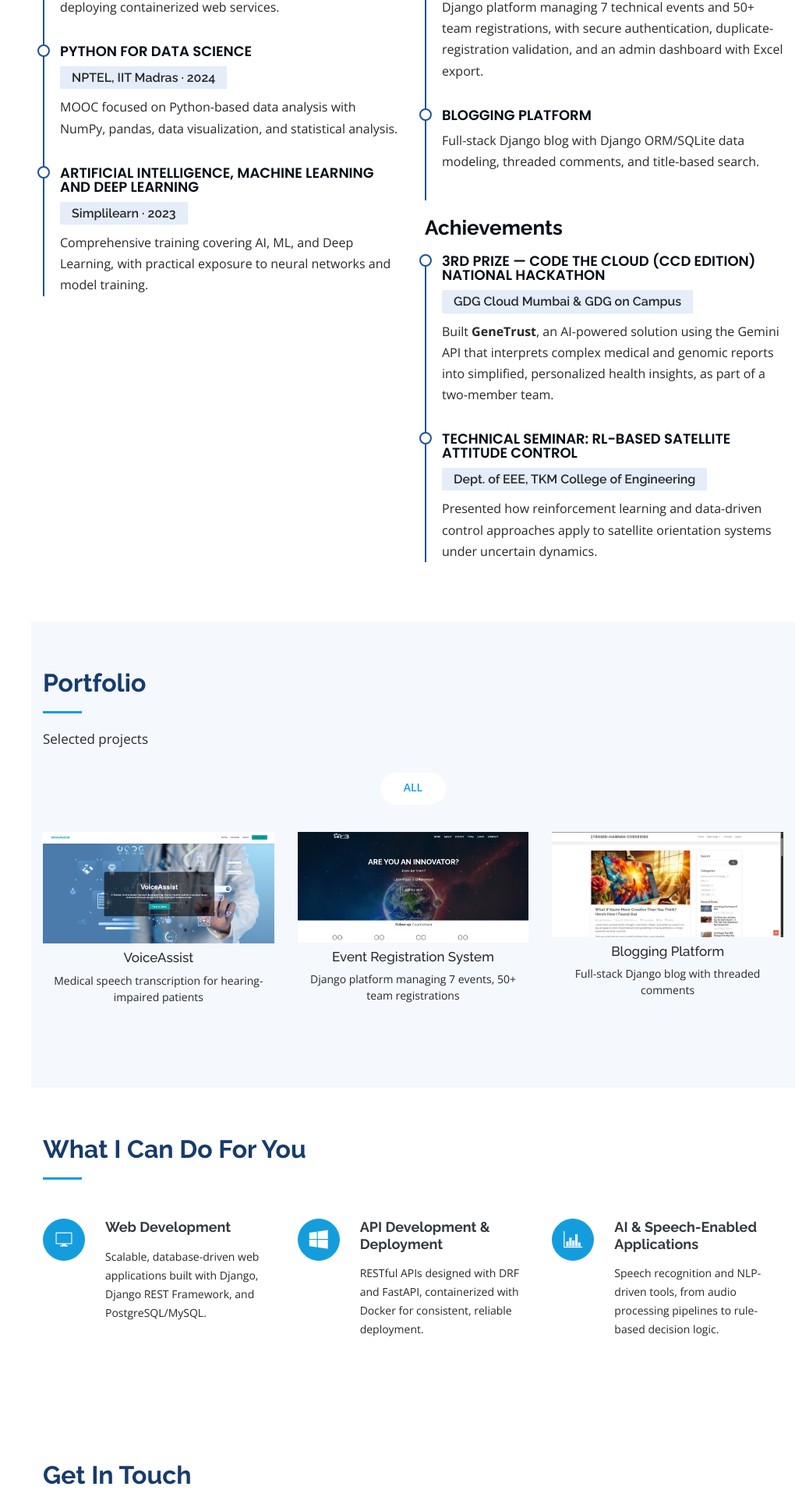
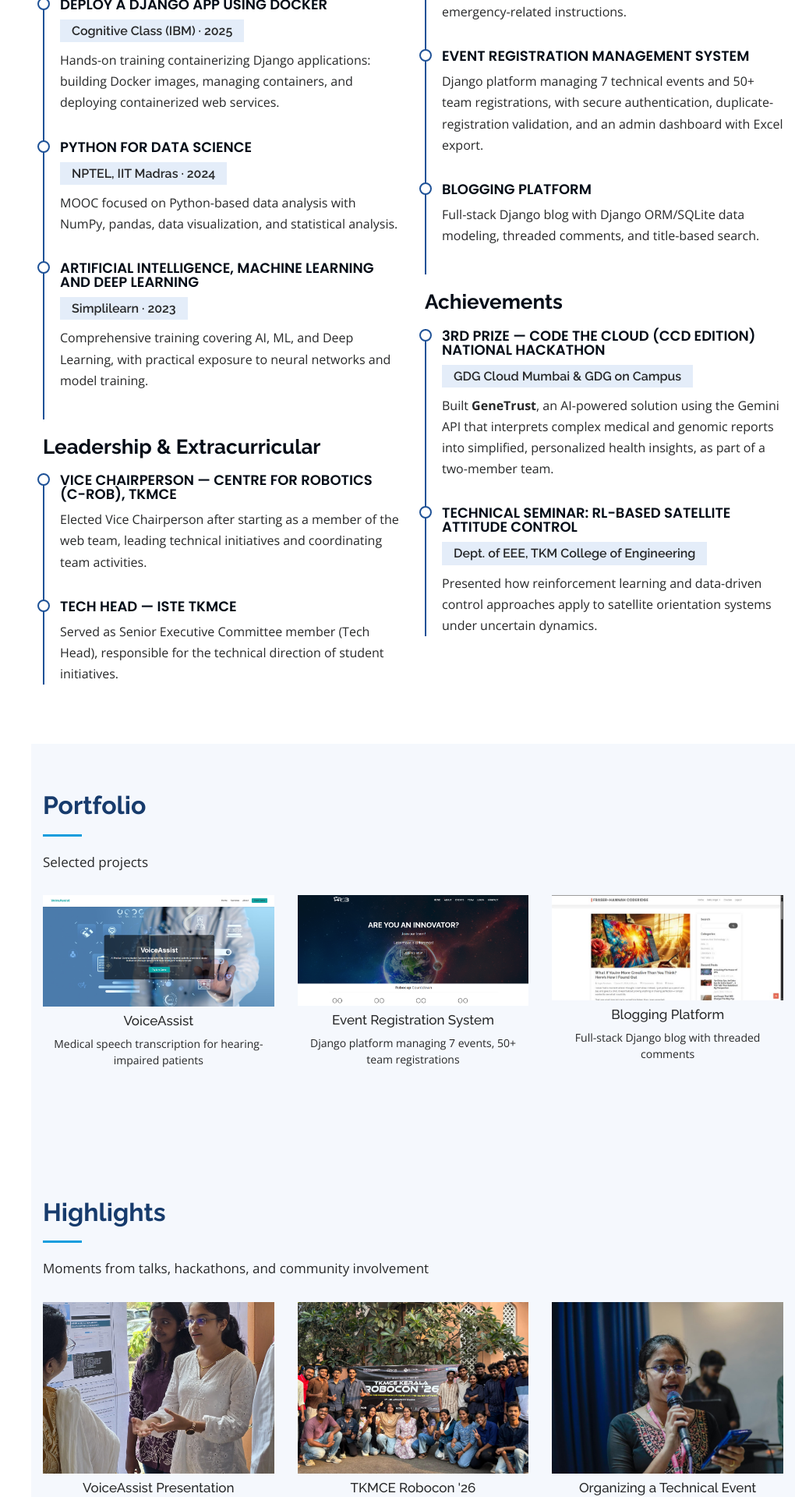
Before and after one commit to AbrahamAngel/angelabraham, a Django app: page / in a window 1280 px wide. Shown: the part 2600-4520 px from the top of the page at 78% size, without its empty margins (260-1280 px from the left). Run offline with Django 4.2, Linux system fonts and the light colour scheme; some libraries are stand-ins or nearby versions.

Commit message:
added highlight section

```diff
--- a/src/portfolio/templates/index.html
+++ b/src/portfolio/templates/index.html
@@ -56,6 +56,7 @@
           <li><a href="#about"><i class="bx bx-user"></i> <span>About</span></a></li>
           <li><a href="#resume"><i class="bx bx-file-blank"></i> <span>Resume</span></a></li>
           <li><a href="#portfolio"><i class="bx bx-book-content"></i> <span>Portfolio</span></a></li>
+          <li><a href="#highlights"><i class="bx bx-images"></i> <span>Highlights</span></a></li>
           <li><a href="#services"><i class="bx bx-server"></i> <span>Services</span></a></li>
           <li><a href="#contact"><i class="bx bx-envelope"></i> <span>Contact</span></a></li>
         </ul>
@@ -69,40 +70,49 @@
   <section id="hero" class="d-flex flex-column justify-content-center align-items-center">
     <div class="hero-container" data-aos="fade-in">
       <h1>Angel Abraham</h1>
-<p>I'm <span class="typed" data-typed-items="a Full-Stack Django Developer, an AI-Driven Application Builder"></span></p>      <button type="button" class="btn btn-dark"><a href="#about"><i class="bx bx-user"></i> Get to Know Me</a></button>
+      <p>I'm <span class="typed" data-typed-items="a Full-Stack Django Developer, an AI-Driven Application Builder"></span></p>
+      <button type="button" class="btn btn-dark"><a href="#about"><i class="bx bx-user"></i> Get to Know Me</a></button>
     </div>
   </section><!-- End Hero -->
 
   <main id="main">
 
-<!-- ======= About Section ======= -->
+    <!-- ======= About Section ======= -->
     <section id="about" class="about">
       <div class="container">
         <div class="section-title">
           <h2>My Story</h2>
           <p align="justify">
             I'm a final-year B.Tech student in Electrical and Computer Engineering at TKM College of Engineering
-            (2023&ndash;2027, APJ Abdul Kalam Technological University), with a CGPA of 9.66. My focus is backend
-            development with Python and Django, including designing RESTful APIs and building database-driven
-            applications with MySQL and PostgreSQL.
+            (2023&ndash;2027, APJ Abdul Kalam Technological University), with a CGPA of 9.66. I'm a full-stack
+            developer working primarily with Python and Django, designing RESTful APIs and building
+            database-driven applications with MySQL and PostgreSQL.
+          </p>
+          <p align="justify">
+            My involvement with technical teams on campus shaped a lot of how I work today. I started as a member
+            of the web team at the Centre for Robotics (C-ROB), TKMCE, and was elected Vice Chairperson the
+            following year, an experience that pushed me to think beyond just writing code, toward
+            coordinating people and driving technical initiatives forward. I also served as Tech Head at ISTE
+            TKMCE, where I took on responsibility for the technical direction of student initiatives.
           </p>
           <p align="justify">
             I work regularly with Docker, Git, Jira, and Django REST Framework across development and deployment
             workflows, and have experience with FastAPI. On one of my projects, I applied speech recognition and
-            NLP techniques to build an AI-powered transcription system. I'm looking to build further depth in AI
-            and machine learning as the next step in my development.
+            NLP techniques to build an AI-powered transcription system. My goal is to grow into a strong Software
+            Development Engineer role, and build toward AI-driven full-stack development as the next stage of
+            my journey.
           </p>
           <p align="justify">
             I currently work as a Software Developer Intern at Medsquare Healthcare Technologies LLP, contributing
-            to MediAssist, a multi-tenant SaaS hospital management platform &mdash; involved in feature development,
-            sprint tracking on Jira, and code review.
+            to Clinic24, a multi-tenant SaaS hospital management platform, involved in feature
+            development, sprint tracking on Jira, and code review.
           </p>
         </div>
       </div>
     </section>
     <!-- End About Section -->
 
-<!-- ======= Skills Section ======= -->
+    <!-- ======= Skills Section ======= -->
     <section id="skills" class="skills section-bg">
       <div class="container">
         <div class="section-title">
@@ -167,7 +177,7 @@
     </section>
     <!-- End Skills Section -->
 
-<!-- ======= Resume Section ======= -->
+    <!-- ======= Resume Section ======= -->
     <section id="resume" class="resume">
       <div class="container">
         <div class="section-title">
@@ -206,6 +216,16 @@
               <h5>Simplilearn &middot; 2023</h5>
               <p>Comprehensive training covering AI, ML, and Deep Learning, with practical exposure to neural networks and model training.</p>
             </div>
+
+            <h3 class="resume-title">Leadership &amp; Extracurricular</h3>
+            <div class="resume-item">
+              <h4>Vice Chairperson &mdash; Centre for Robotics (C-ROB), TKMCE</h4>
+              <p>Elected Vice Chairperson after starting as a member of the web team, leading technical initiatives and coordinating team activities.</p>
+            </div>
+            <div class="resume-item">
+              <h4>Tech Head &mdash; ISTE TKMCE</h4>
+              <p>Served as Senior Executive Committee member (Tech Head), responsible for the technical direction of student initiatives.</p>
+            </div>
           </div>
           <div class="col-lg-6" data-aos="fade-up" data-aos-delay="100">
             <h3 class="resume-title">Professional Experience</h3>
@@ -213,7 +233,7 @@
               <h4>Software Developer Intern &mdash; Medsquare Healthcare Technologies LLP</h4>
               <h5>Ongoing</h5>
               <p>
-                Contributing to <strong>MediAssist</strong>, a production-grade multi-tenant SaaS hospital
+                Contributing to <strong>Clinic24</strong>, a production-grade multi-tenant SaaS hospital
                 management platform built with Django and PostgreSQL, using schema-per-tenant architecture
                 (django-tenants). Involved in feature development, code review, and sprint planning and
                 task tracking using Jira.
@@ -260,47 +280,34 @@
           <p>Selected projects</p>
         </div>
 
-        <div class="row" data-aos="fade-up">
-          <div class="col-lg-12 d-flex justify-content-center">
-            <ul id="portfolio-flters">
-              <li data-filter="*" class="filter-active">All</li>
-            </ul>
-          </div>
-        </div>
-
         <div class="row portfolio-container" data-aos="fade-up" data-aos-delay="100">
 
           <div class="col-lg-4 col-md-6 portfolio-item filter-web">
-            <div class="portfolio-wrap">
-              <img src="{% static 'img/portfolio/voice.png' %}" class="img-fluid" alt="VoiceAssist">
-              <div class="portfolio-links">
-                <a href="{% static 'img/portfolio/voiceassist.jpg' %}" data-gall="portfolioGallery" class="venobox" title="VoiceAssist"><i class="bx bx-plus"></i></a>
-                <a href="{% url 'portfolio_details' 'voiceassist' %}" title="More Details"><i class="bx bx-link"></i></a>
-              </div>
+<!--             <a href="{% url 'portfolio_details' 'voiceassist' %}" class="portfolio-wrap">
+ -->              <img src="{% static 'img/portfolio/voice.png' %}" class="img-fluid" alt="VoiceAssist">
               <div class="portfolio-caption text-center mt-2"><h5>VoiceAssist</h5><p>Medical speech transcription for hearing-impaired patients</p></div>
-            </div>
+            </a>
+          </div>
+
+<!--           <div class="col-lg-4 col-md-6 portfolio-item filter-web">
+            <a href="{% url 'portfolio_details' 'mediassist' %}" class="portfolio-wrap">
+              <img src="{% static 'img/portfolio/clinic24.png' %}" class="img-fluid" alt="Clinic24">
+              <div class="portfolio-caption text-center mt-2"><h5>Clinic24</h5><p>Multi-tenant SaaS hospital management platform &mdash; Medsquare Healthcare Technologies LLP</p></div>
+            </a>
+          </div> -->
+
+          <div class="col-lg-4 col-md-6 portfolio-item filter-web">
+<!--             <a href="{% url 'portfolio_details' 'event-registration' %}" class="portfolio-wrap">
+ -->              <img src="{% static 'img/portfolio/crob.png' %}" class="img-fluid" alt="Event Registration Management System">
+              <div class="portfolio-caption text-center mt-2"><h5>Event Registration System</h5><p>Django platform managing 7 events, 50+ team registrations</p></div>
+            </a>
           </div>
 
           <div class="col-lg-4 col-md-6 portfolio-item filter-web">
-            <div class="portfolio-wrap">
-              <img src="{% static 'img/portfolio/crob.png' %}" class="img-fluid" alt="Event Registration Management System">
-              <div class="portfolio-links">
-                <a href="{% static 'img/portfolio/crob.png' %}" data-gall="portfolioGallery" class="venobox" title="Event Registration System"><i class="bx bx-plus"></i></a>
-                <a href="{% url 'portfolio_details' 'event-registration' %}" title="More Details"><i class="bx bx-link"></i></a>
-              </div>
-              <div class="portfolio-caption text-center mt-2"><h5>Event Registration System</h5><p>Django platform managing 7 events, 50+ team registrations</p></div>
-            </div>
-          </div>
-
-          <div class="col-lg-4 col-md-6 portfolio-item filter-web">
-            <div class="portfolio-wrap">
-              <img src="{% static 'img/portfolio/blog.jpg' %}" class="img-fluid" alt="Blogging Platform">
-              <div class="portfolio-links">
-                <a href="{% static 'img/portfolio/blog.jpg' %}" data-gall="portfolioGallery" class="venobox" title="Blogging Platform"><i class="bx bx-plus"></i></a>
-                <a href="{% url 'portfolio_details' 'blogging-platform' %}" title="More Details"><i class="bx bx-link"></i></a>
-              </div>
+<!--             <a href="{% url 'portfolio_details' 'blogging-platform' %}" class="portfolio-wrap">
+ -->              <img src="{% static 'img/portfolio/blog.jpg' %}" class="img-fluid" alt="Blogging Platform">
               <div class="portfolio-caption text-center mt-2"><h5>Blogging Platform</h5><p>Full-stack Django blog with threaded comments</p></div>
-            </div>
+            </a>
           </div>
 
         </div>
@@ -309,7 +316,68 @@
     </section>
     <!-- End Portfolio Section -->
 
-<!-- ======= Services Section ======= -->
+    <!-- ======= Highlights Section ======= -->
+    <section id="highlights" class="portfolio section-bg">
+      <div class="container">
+        <div class="section-title">
+          <h2>Highlights</h2>
+          <p>Moments from talks, hackathons, and community involvement</p>
+        </div>
+        <div class="row portfolio-container" data-aos="fade-up" data-aos-delay="100">
+<!--
+          <div class="col-lg-4 col-md-6 portfolio-item">
+            <div class="portfolio-wrap">
+              <a href="{% static 'img/highlights/speaking-1.jpg' %}" data-gall="highlightsGallery" class="venobox">
+                <img src="{% static 'img/highlights/speaking-1.jpg' %}" class="img-fluid" alt="Presenting at a technical seminar">
+              </a>
+              <div class="portfolio-caption text-center mt-2"><h5>Technical Seminar</h5><p>Presenting on RL-based satellite attitude control</p></div>
+            </div>
+          </div> -->
+
+          <div class="col-lg-4 col-md-6 portfolio-item">
+            <div class="portfolio-wrap">
+              <a href="{% static 'img/portfolio/present.jpg' %}" data-gall="highlightsGallery" class="venobox">
+                <img src="{% static 'img/portfolio/present.jpg' %}" class="img-fluid" alt="Explaining VoiceAssist project poster">
+              </a>
+              <div class="portfolio-caption text-center mt-2"><h5>VoiceAssist Presentation</h5><p>Walking through project results at a department showcase</p></div>
+            </div>
+          </div>
+
+          <div class="col-lg-4 col-md-6 portfolio-item">
+            <div class="portfolio-wrap">
+              <a href="{% static 'img/portfolio/robo.jpg' %}" data-gall="highlightsGallery" class="venobox">
+                <img src="{% static 'img/portfolio/robo.jpg' %}" class="img-fluid" alt="C-ROB Robocon 2026 team">
+              </a>
+              <div class="portfolio-caption text-center mt-2"><h5>TKMCE Robocon '26</h5><p>With the Centre for Robotics team</p></div>
+            </div>
+          </div>
+
+<div class="col-lg-4 col-md-6 portfolio-item">
+            <div class="portfolio-wrap">
+              <a href="{% static 'img/portfolio/org.jpg' %}" data-gall="highlightsGallery" class="venobox">
+                <img src="{% static 'img/portfolio/org.jpg' %}" class="img-fluid" alt="Organizing a technical event with C-ROB TKMCE">
+              </a>
+              <div class="portfolio-caption text-center mt-2"><h5>Organizing a Technical Event</h5><p>Coordinating a C-ROB TKMCE technical event as part of the executive committee</p></div>
+            </div>
+          </div>
+
+<!--           <div class="col-lg-4 col-md-6 portfolio-item">
+            <div class="portfolio-wrap">
+              <a href="{% static 'img/highlights/crob-cert.jpg' %}" data-gall="highlightsGallery" class="venobox">
+                <img src="{% static 'img/highlights/crob-cert.jpg' %}" class="img-fluid" alt="C-ROB Web Team certificate">
+              </a>
+              <div class="portfolio-caption text-center mt-2"><h5>Certificate of Excellence</h5><p>Web Team, C-ROB TKMCE &mdash; Executive Committee 2024&ndash;25</p></div>
+            </div>
+          </div> -->
+
+          <!-- Add more participation certificates here using the same block pattern -->
+
+        </div>
+      </div>
+    </section>
+    <!-- End Highlights Section -->
+
+    <!-- ======= Services Section ======= -->
     <section id="services" class="services">
       <div class="container">
         <div class="section-title">
--- a/src/static/css/style.css
+++ b/src/static/css/style.css
@@ -611,6 +611,16 @@ section {
 }
 
 /*--------------------------------------------------------------
+# Portfolio & Highlights - uniform image ratio
+--------------------------------------------------------------*/
+.portfolio-wrap img {
+  width: 100%;
+  height: 220px;
+  object-fit: cover;
+  display: block;
+}
+
+/*--------------------------------------------------------------
 # Services
 --------------------------------------------------------------*/
 .services .icon-box {
```
Also changed, not shown: src/static/img/portfolio/art-1.jpg (deleted), src/static/img/portfolio/art-2.jpg (deleted), src/static/img/portfolio/art-3.jpg (deleted), src/static/img/portfolio/clinic24.png (added), src/static/img/portfolio/execom.jpg (added), src/static/img/portfolio/org.jpg (added), src/static/img/portfolio/present.jpg (added), src/static/img/portfolio/robo.jpg (added).
